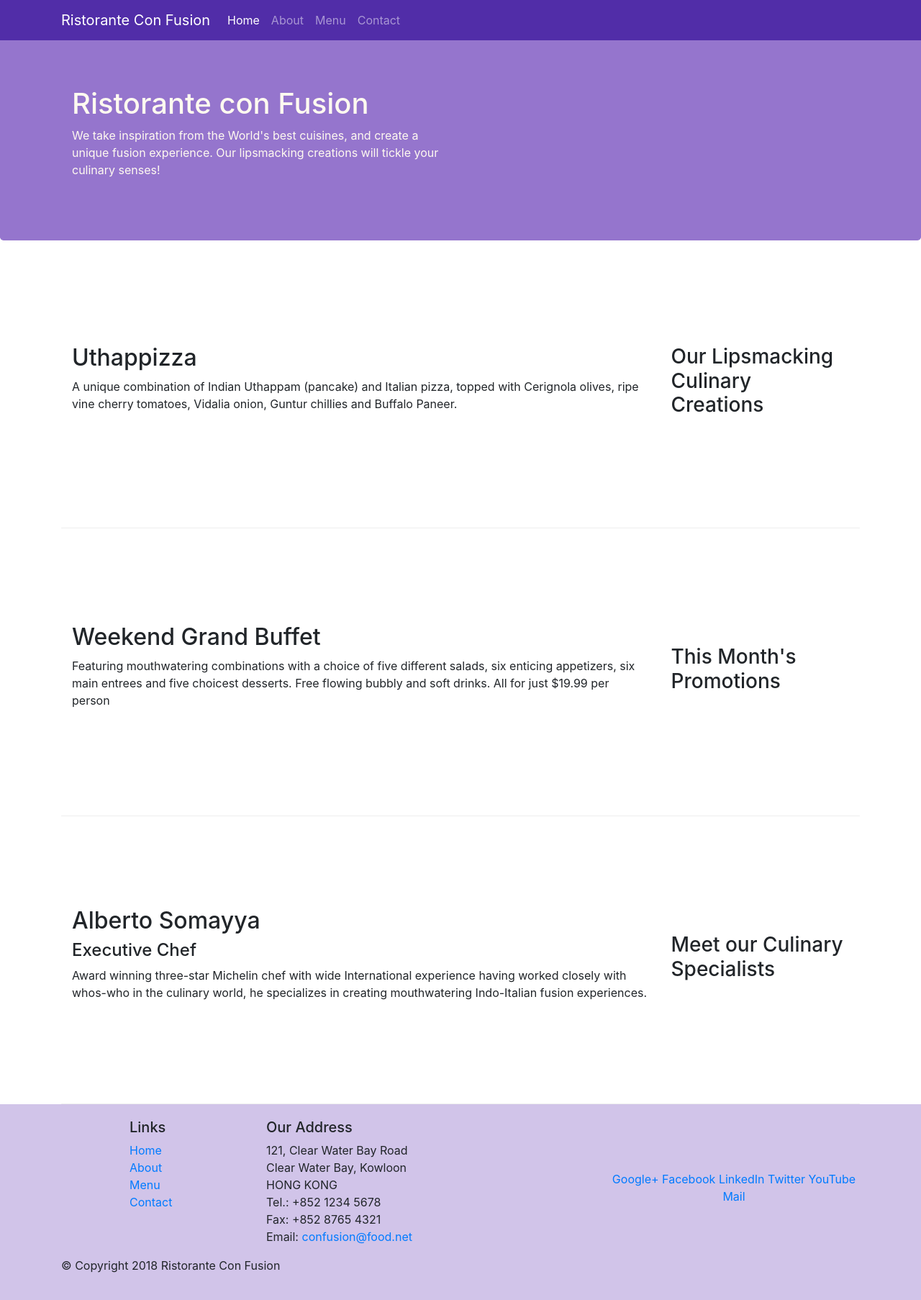
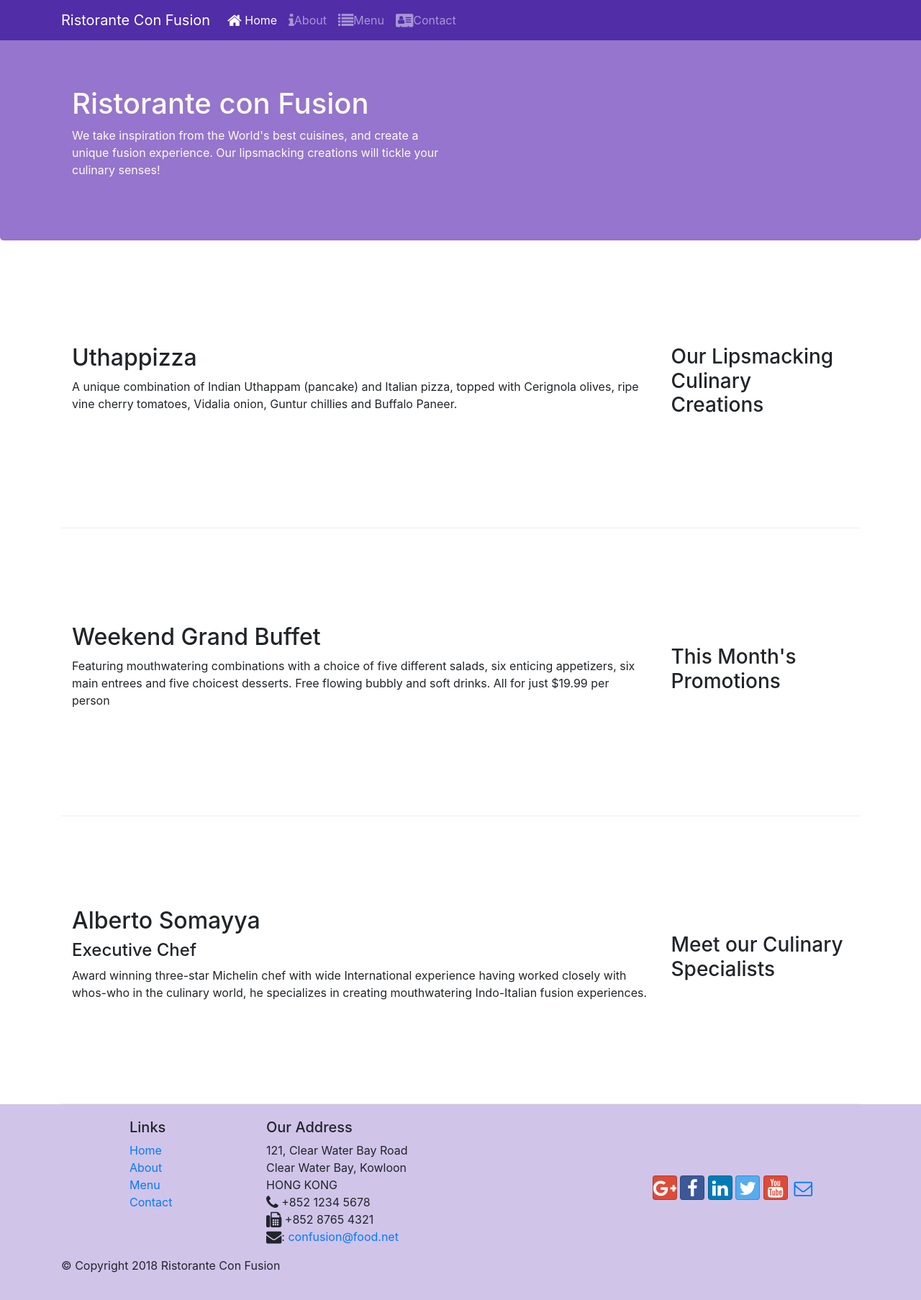
Before and after one commit to NouhaylaRhn/Bootstrap4, a website: page index.html in a window 1280 px wide. Shown: the whole page at 72% size. Drawn offline with nearby package versions, Linux system fonts and the light colour scheme.

Commit message:
adding icons

```diff
--- a/index.html
+++ b/index.html
@@ -11,6 +11,8 @@
         <!-- Bootstrap CSS -->
         <link rel="stylesheet" href="node_modules/bootstrap/dist/css/bootstrap.min.css">
         <link href="css/styles.css" rel="stylesheet">
+        <link rel="stylesheet" href="node_modules/font-awesome/css/font-awesome.min.css">
+        <link rel="stylesheet" href="node_modules/bootstrap-social/bootstrap-social.css">
 </head>
 
 <body>
@@ -22,10 +24,10 @@
            <a class="navbar-brand" href="#">Ristorante Con Fusion</a>
            <div class="collapse navbar-collapse" id="Navbar">
                 <ul class="navbar-nav mr-auto">
-                    <li class="nav-item active"><a class="nav-link" href="#">Home</a></li>
-                    <li class="nav-item"><a class="nav-link" href="./aboutus.html">About</a></li>
-                    <li class="nav-item"><a class="nav-link" href="#">Menu</a></li>
-                    <li class="nav-item"><a class="nav-link" href="#">Contact</a></li>
+                    <li class="nav-item active"><a class="nav-link" href="#"> <span class="fa fa-home fa-lg">  </span> Home</a></li>
+                    <li class="nav-item"><a class="nav-link" href="./aboutus.html"> <span class="fa fa-info fa-lg"></span>About</a></li>
+                    <li class="nav-item"><a class="nav-link" href="#"> <span class="fa fa-list fa-lg"></span>Menu</a></li>
+                    <li class="nav-item"><a class="nav-link" href="#"> <span class="fa fa-address-card fa-lg"></span>Contact</a></li>
                 </ul>
             </div>
         </div>
@@ -96,19 +98,25 @@
 		              121, Clear Water Bay Road<br>
 		              Clear Water Bay, Kowloon<br>
 		              HONG KONG<br>
-		              Tel.: +852 1234 5678<br>
-		              Fax: +852 8765 4321<br>
-		              Email: <a href="mailto:confusion@food.net">confusion@food.net</a>
-		           </address>
+                      <i class="fa fa-phone fa-lg"></i> +852 1234 5678<br>
+                      <i class="fa fa-fax fa-lg"></i>  +852 8765 4321<br>
+		              <i class="fa fa-envelope fa-lg"></i>: <a href="mailto:confusion@food.net">confusion@food.net</a>
+                   </address>
+
+
+
+
+
+
                 </div>
                 <div class="col-12 col-sm-4 align-self-center">
                     <div class="text-center">
-                        <a href="http://google.com/+">Google+</a>
-                        <a href="http://www.facebook.com/profile.php?id=">Facebook</a>
-                        <a href="http://www.linkedin.com/in/">LinkedIn</a>
-                        <a href="http://twitter.com/">Twitter</a>
-                        <a href="http://youtube.com/">YouTube</a>
-                        <a href="mailto:">Mail</a>
+                        <a class="btn btn-social-icon btn-google" href="http://google.com/+"><i class="fa fa-google-plus"></i></a>
+                        <a class="btn btn-social-icon btn-facebook" href="http://www.facebook.com/profile.php?id="><i class="fa fa-facebook"></i></a>
+                        <a class="btn btn-social-icon btn-linkedin" href="http://www.linkedin.com/in/"><i class="fa fa-linkedin"></i></a>
+                        <a class="btn btn-social-icon btn-twitter" href="http://twitter.com/"><i class="fa fa-twitter"></i></a>
+                        <a class="btn btn-social-icon btn-google" href="http://youtube.com/"><i class="fa fa-youtube"></i></a>
+                        <a class="btn btn-social-icon" href="mailto:"><i class="fa fa-envelope-o"></i></a>
                     </div>
                 </div>
            </div>
--- a/package.json
+++ b/package.json
@@ -15,6 +15,8 @@
   },
   "dependencies": {
     "bootstrap": "^4.0.0",
+    "bootstrap-social": "^5.1.1",
+    "font-awesome": "^4.7.0",
     "jquery": "^3.3.1",
     "popper.js": "^1.12.9"
   }
```
Also changed, not shown: aboutus.html (+19 -17 lines), 1 other file.
